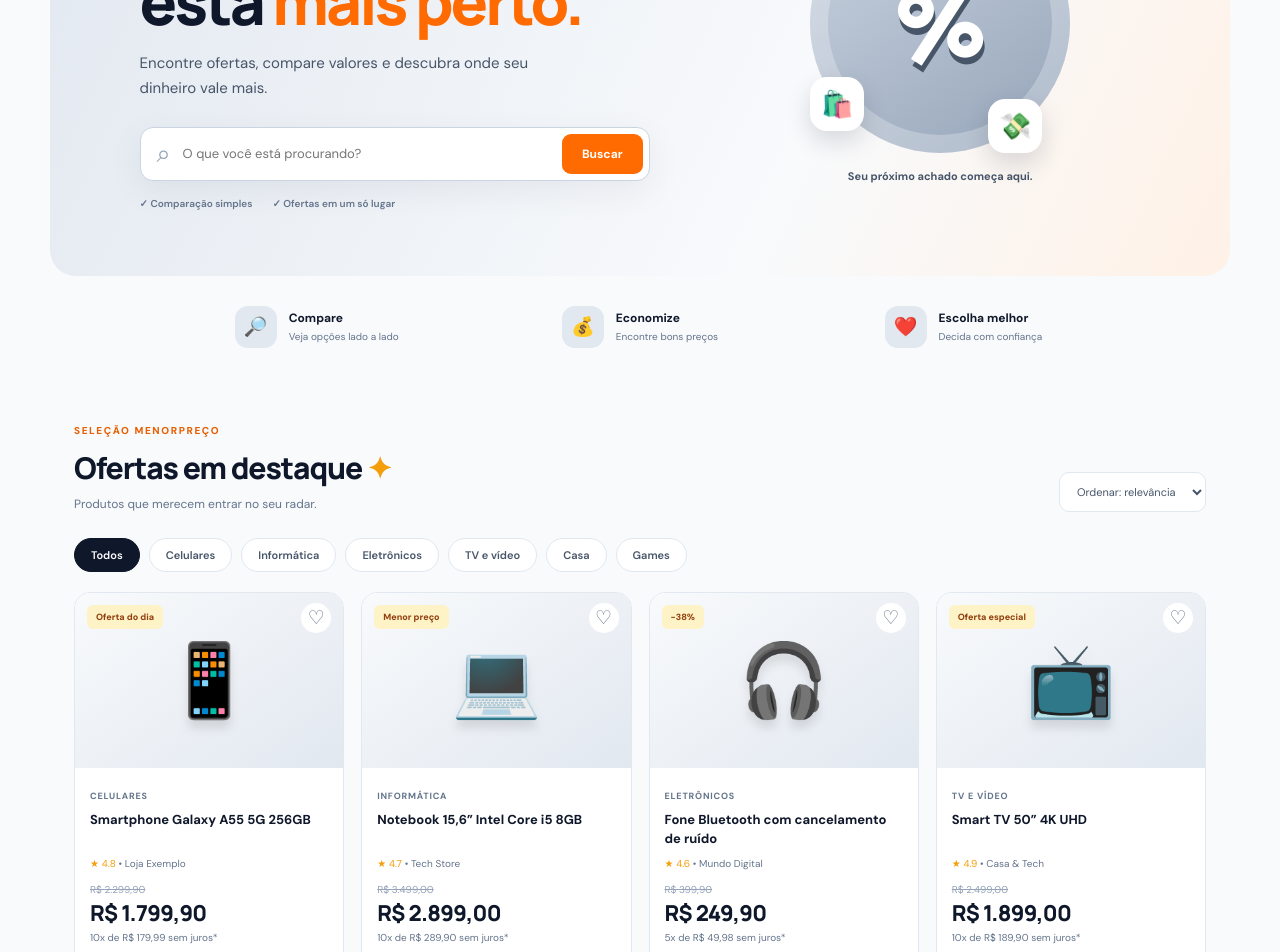
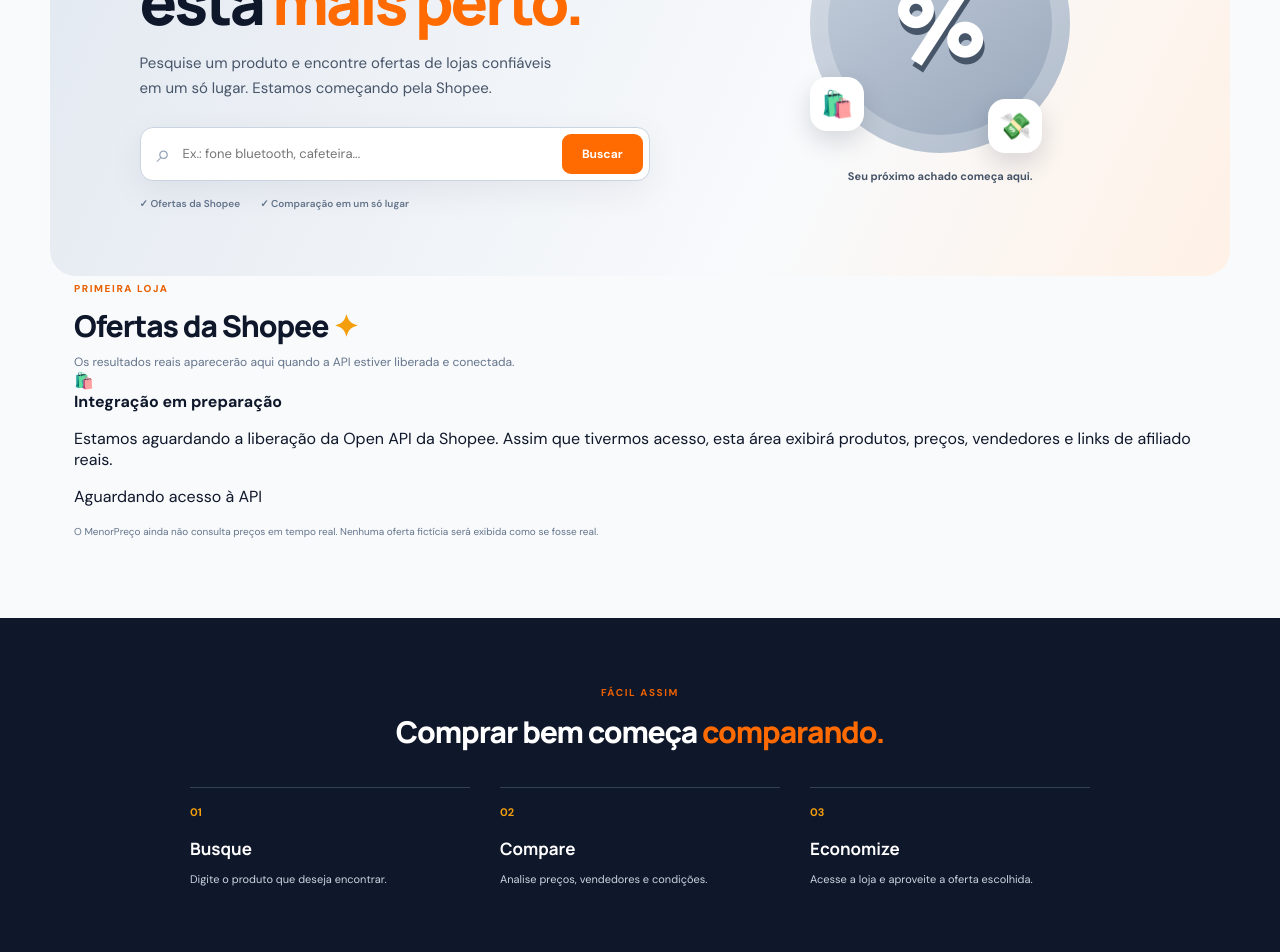
Before and after one commit to craftgamers2109-art/menorpreco, a Next.js app: page / in a window 1280 px wide. Shown: the part 340-1292 px from the top of the page. Built offline with nearby package versions, Linux system fonts and the light colour scheme.

Commit message:
Prepare Shopee offers search interface

```diff
--- a/app/page.tsx
+++ b/app/page.tsx
@@ -1,85 +1,76 @@
 "use client";
 
-import { useMemo, useState } from "react";
+import { useState } from "react";
 
-type Product = {
-  id: number; name: string; category: string; store: string;
-  price: number; oldPrice: number; rating: number; installments: string;
-  tag: string; emoji: string;
-};
-
-const products: Product[] = [
-  { id: 1, name: "Smartphone Galaxy A55 5G 256GB", category: "Celulares", store: "Loja Exemplo", price: 1799.90, oldPrice: 2299.90, rating: 4.8, installments: "10x de R$ 179,99", tag: "Oferta do dia", emoji: "📱" },
-  { id: 2, name: "Notebook 15,6” Intel Core i5 8GB", category: "Informática", store: "Tech Store", price: 2899, oldPrice: 3499, rating: 4.7, installments: "10x de R$ 289,90", tag: "Menor preço", emoji: "💻" },
-  { id: 3, name: "Fone Bluetooth com cancelamento de ruído", category: "Eletrônicos", store: "Mundo Digital", price: 249.90, oldPrice: 399.90, rating: 4.6, installments: "5x de R$ 49,98", tag: "-38%", emoji: "🎧" },
-  { id: 4, name: "Smart TV 50” 4K UHD", category: "TV e vídeo", store: "Casa & Tech", price: 1899, oldPrice: 2499, rating: 4.9, installments: "10x de R$ 189,90", tag: "Oferta especial", emoji: "📺" },
-  { id: 5, name: "Smartwatch esportivo GPS", category: "Eletrônicos", store: "Loja Exemplo", price: 329.90, oldPrice: 499.90, rating: 4.5, installments: "6x de R$ 54,98", tag: "-34%", emoji: "⌚" },
-  { id: 6, name: "Cadeira de escritório ergonômica", category: "Casa", store: "Conforto Shop", price: 699, oldPrice: 899, rating: 4.7, installments: "10x de R$ 69,90", tag: "Boa oferta", emoji: "🪑" },
-  { id: 7, name: "Console de videogame 1TB", category: "Games", store: "Game Center", price: 2899.90, oldPrice: 3299.90, rating: 4.9, installments: "10x de R$ 289,99", tag: "Destaque", emoji: "🎮" },
-  { id: 8, name: "Air Fryer 5 litros digital", category: "Casa", store: "Cozinha Fácil", price: 379.90, oldPrice: 549.90, rating: 4.8, installments: "6x de R$ 63,32", tag: "-31%", emoji: "🍟" },
-];
-
-const categories = ["Todos", "Celulares", "Informática", "Eletrônicos", "TV e vídeo", "Casa", "Games"];
-const money = (value: number) => value.toLocaleString("pt-BR", { style: "currency", currency: "BRL" });
+type SearchState = "idle" | "loading" | "pending" | "error";
 
 export default function Home() {
   const [search, setSearch] = useState("");
-  const [category, setCategory] = useState("Todos");
-  const [sort, setSort] = useState("relevance");
-  const [favorites, setFavorites] = useState<number[]>([]);
-  const [compare, setCompare] = useState<number[]>([]);
-  const [showCompare, setShowCompare] = useState(false);
+  const [state, setState] = useState<SearchState>("idle");
+  const [message, setMessage] = useState("");
 
-  const visible = useMemo(() => {
-    const filtered = products.filter(p =>
-      (category === "Todos" || p.category === category) &&
-      (p.name.toLowerCase().includes(search.toLowerCase()) || p.store.toLowerCase().includes(search.toLowerCase()))
-    );
-    if (sort === "price") filtered.sort((a, b) => a.price - b.price);
-    if (sort === "discount") filtered.sort((a, b) => (b.oldPrice - b.price) / b.oldPrice - (a.oldPrice - a.price) / a.oldPrice);
-    return filtered;
-  }, [search, category, sort]);
+  async function buscarOfertas(event: React.FormEvent<HTMLFormElement>) {
+    event.preventDefault();
+    const termo = search.trim();
+    if (!termo) {
+      setMessage("Digite o nome de um produto para iniciar a busca.");
+      setState("error");
+      return;
+    }
 
-  const toggle = (id: number, list: number[], setter: (v: number[]) => void) =>
-    setter(list.includes(id) ? list.filter(x => x !== id) : [...list, id]);
+    setState("loading");
+    setMessage("");
+
+    try {
+      const response = await fetch(`/api/shopee?q=${encodeURIComponent(termo)}`);
+      const data = await response.json();
+      setMessage(data.message || "A integração com a Shopee ainda está sendo preparada.");
+      setState(data.status === "pending" ? "pending" : "error");
+    } catch {
+      setMessage("Não foi possível consultar o serviço agora. Tente novamente em instantes.");
+      setState("error");
+    }
+  }
 
   return (
     <main>
-      <div className="top-strip">🔥 Semana de ofertas • Compare antes de comprar</div>
+      <div className="top-strip">Compare preços • Encontre a melhor oferta</div>
       <header className="header">
         <a className="brand" href="#"><span className="brand-mark">M</span><span>menor<span className="brand-pink">preço</span><small>COMPARE. ECONOMIZE. ESCOLHA.</small></span></a>
-        <nav><a href="#ofertas">Ofertas</a><a href="#categorias">Categorias</a><a href="#como-funciona">Como funciona</a></nav>
-        <button className="compare-top" onClick={() => setShowCompare(true)}>⇄ Comparar <b>{compare.length}</b></button>
+        <nav><a href="#buscar">Buscar ofertas</a><a href="#como-funciona">Como funciona</a></nav>
+        <span className="store-pill">🛍️ Shopee</span>
       </header>
 
       <section className="hero">
         <div className="hero-copy">
-          <span className="eyebrow">O jeito inteligente de comprar</span>
+          <span className="eyebrow">COMPARADOR DE PREÇOS</span>
           <h1>O melhor preço<br />está <span>mais perto.</span></h1>
-          <p>Encontre ofertas, compare valores e descubra onde seu dinheiro vale mais.</p>
-          <div className="searchbar"><span>⌕</span><input value={search} onChange={e => setSearch(e.target.value)} placeholder="O que você está procurando?" /><button onClick={() => document.getElementById("ofertas")?.scrollIntoView({ behavior: "smooth" })}>Buscar</button></div>
-          <div className="hero-notes"><span>✓ Comparação simples</span><span>✓ Ofertas em um só lugar</span></div>
+          <p>Pesquise um produto e encontre ofertas de lojas confiáveis em um só lugar. Estamos começando pela Shopee.</p>
+          <form className="searchbar" id="buscar" onSubmit={buscarOfertas}>
+            <span>⌕</span>
+            <input value={search} onChange={e => setSearch(e.target.value)} placeholder="Ex.: fone bluetooth, cafeteira..." aria-label="Produto para buscar" />
+            <button type="submit" disabled={state === "loading"}>{state === "loading" ? "Buscando..." : "Buscar"}</button>
+          </form>
+          <div className="hero-notes"><span>✓ Ofertas da Shopee</span><span>✓ Comparação em um só lugar</span></div>
         </div>
         <div className="hero-art"><div className="art-circle"><span className="big-tag">%</span><span className="floating f1">🏷️</span><span className="floating f2">🛍️</span><span className="floating f3">💸</span></div><div className="art-caption">Seu próximo achado começa aqui.</div></div>
       </section>
 
-      <section className="trust-row"><div><strong>🔎</strong><span><b>Compare</b><small>Veja opções lado a lado</small></span></div><div><strong>💰</strong><span><b>Economize</b><small>Encontre bons preços</small></span></div><div><strong>❤️</strong><span><b>Escolha melhor</b><small>Decida com confiança</small></span></div></section>
-
       <section className="products-section" id="ofertas">
-        <div className="section-heading"><div><span className="eyebrow">SELEÇÃO MENORPREÇO</span><h2>Ofertas em destaque <span>✦</span></h2><p>Produtos que merecem entrar no seu radar.</p></div><select value={sort} onChange={e => setSort(e.target.value)} aria-label="Ordenar produtos"><option value="relevance">Ordenar: relevância</option><option value="price">Menor preço</option><option value="discount">Maior desconto</option></select></div>
-        <div className="category-list" id="categorias">{categories.map(c => <button key={c} className={category === c ? "category active" : "category"} onClick={() => setCategory(c)}>{c}</button>)}</div>
-        <div className="product-grid">{visible.map(p => <article className="product-card" key={p.id}>
-          <div className="product-image"><span className="tag">{p.tag}</span><button className={favorites.includes(p.id) ? "heart chosen" : "heart"} onClick={() => toggle(p.id, favorites, setFavorites)} aria-label="Favoritar">{favorites.includes(p.id) ? "♥" : "♡"}</button><span className="product-emoji">{p.emoji}</span></div>
-          <div className="product-info"><small className="product-category">{p.category}</small><h3>{p.name}</h3><div className="rating">★ {p.rating.toFixed(1)} <span>• {p.store}</span></div><div className="old-price">{money(p.oldPrice)}</div><div className="price">{money(p.price)}</div><div className="installments">{p.installments} sem juros*</div><button className={compare.includes(p.id) ? "compare-button selected" : "compare-button"} onClick={() => toggle(p.id, compare, setCompare)}>{compare.includes(p.id) ? "✓ Adicionado para comparar" : "＋ Adicionar para comparar"}</button></div>
-        </article>)}</div>
-        {visible.length === 0 && <div className="empty">Não encontramos produtos. Tente outra busca ou categoria.</div>}
-        <p className="demo-note">* Demonstração: produtos, preços, lojas e avaliações são ilustrativos e ainda não representam ofertas reais.</p>
+        <div className="section-heading"><div><span className="eyebrow">PRIMEIRA LOJA</span><h2>Ofertas da Shopee <span>✦</span></h2><p>Os resultados reais aparecerão aqui quando a API estiver liberada e conectada.</p></div></div>
+        <div className="integration-panel" aria-live="polite">
+          <div className="integration-icon">🛍️</div>
+          <div className="integration-content">
+            <strong>{state === "loading" ? "Consultando integração..." : "Integração em preparação"}</strong>
+            <p>{message || "Estamos aguardando a liberação da Open API da Shopee. Assim que tivermos acesso, esta área exibirá produtos, preços, vendedores e links de afiliado reais."}</p>
+            <span className="integration-status"><i /> Aguardando acesso à API</span>
+          </div>
+        </div>
+        <p className="demo-note">O MenorPreço ainda não consulta preços em tempo real. Nenhuma oferta fictícia será exibida como se fosse real.</p>
       </section>
 
-      <section className="how" id="como-funciona"><span className="eyebrow">FÁCIL ASSIM</span><h2>Comprar bem começa <span>comparando.</span></h2><div className="steps"><div><b>01</b><strong>Busque</strong><p>Digite o produto que deseja encontrar.</p></div><div><b>02</b><strong>Compare</strong><p>Analise preços e opções disponíveis.</p></div><div><b>03</b><strong>Economize</strong><p>Escolha a oferta que faz sentido para você.</p></div></div></section>
+      <section className="how" id="como-funciona"><span className="eyebrow">FÁCIL ASSIM</span><h2>Comprar bem começa <span>comparando.</span></h2><div className="steps"><div><b>01</b><strong>Busque</strong><p>Digite o produto que deseja encontrar.</p></div><div><b>02</b><strong>Compare</strong><p>Analise preços, vendedores e condições.</p></div><div><b>03</b><strong>Economize</strong><p>Acesse a loja e aproveite a oferta escolhida.</p></div></div></section>
       <footer><a className="brand" href="#"><span className="brand-mark">M</span><span>menor<span className="brand-pink">preço</span><small>COMPARE. ECONOMIZE. ESCOLHA.</small></span></a><span>Feito para ajudar você a comprar melhor. © 2026 MenorPreço.</span></footer>
-
-      {showCompare && <div className="modal-backdrop" onClick={() => setShowCompare(false)}><div className="modal" onClick={e => e.stopPropagation()}><button className="modal-close" onClick={() => setShowCompare(false)}>×</button><span className="eyebrow">SUA SELEÇÃO</span><h2>Comparar produtos</h2>{compare.length ? <div className="compare-list">{products.filter(p => compare.includes(p.id)).map(p => <div key={p.id}><span>{p.emoji} {p.name}</span><b>{money(p.price)}</b><button onClick={() => toggle(p.id, compare, setCompare)}>Remover</button></div>)}</div> : <p>Adicione produtos para comparar os preços aqui.</p>}<button className="primary-button" onClick={() => setShowCompare(false)}>Continuar explorando</button></div></div>}
     </main>
   );
 }
```
